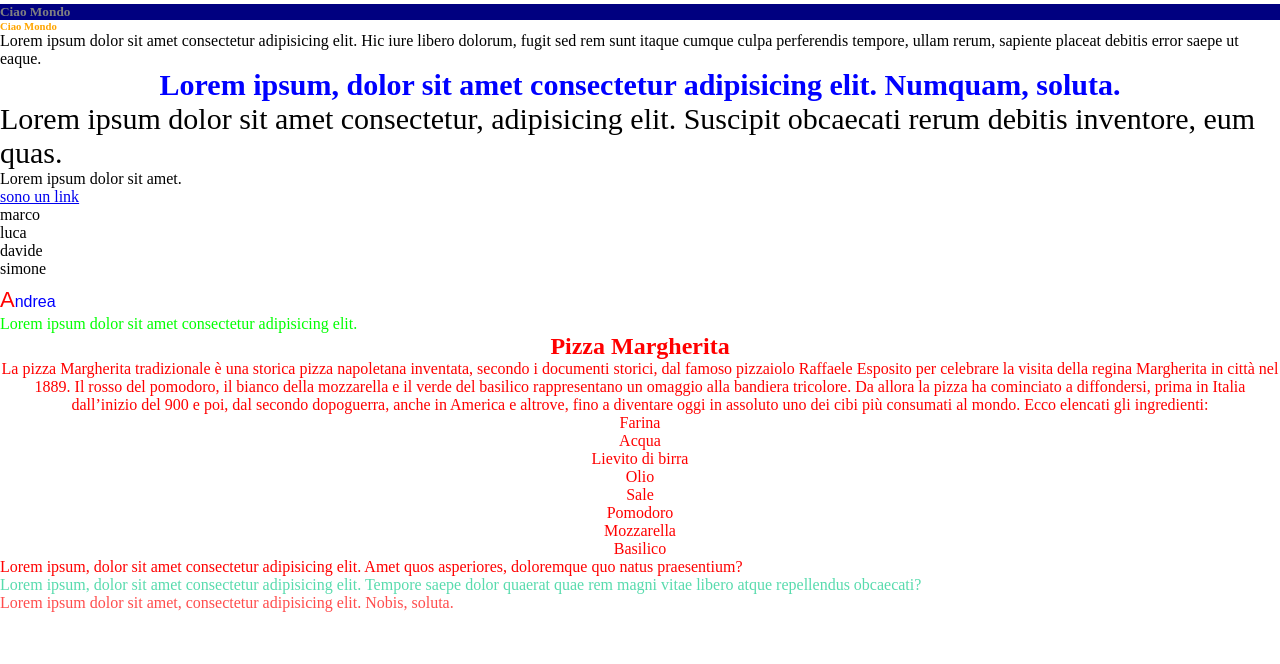
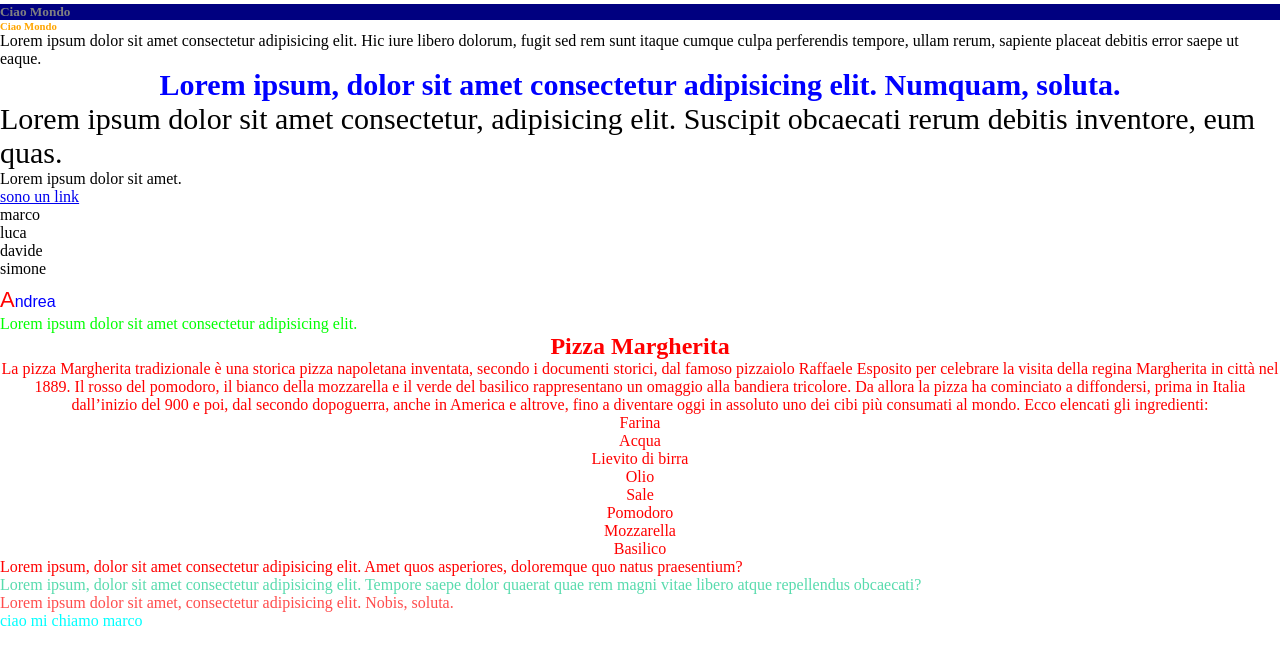
Before and after one commit to marcoozzzz05/marcoproject, a plain HTML site: page index.html in a window 1280 px wide. Shown: the part 112-776 px from the top of the page. Drawn offline with Linux system fonts and the light colour scheme.

Commit message:
add colorname

```diff
--- a/index.html
+++ b/index.html
@@ -52,6 +52,7 @@
     <p id="paralorem">Lorem ipsum, dolor sit amet consectetur adipisicing elit. Amet quos asperiores, doloremque quo natus praesentium?</p>
     <p id="paralorem2">Lorem ipsum, dolor sit amet consectetur adipisicing elit. Tempore saepe dolor quaerat quae rem magni vitae libero atque repellendus obcaecati?</p>
     <p id="paralorem3">Lorem ipsum dolor sit amet, consectetur adipisicing elit. Nobis, soluta.</p>
+    <p id="marco">ciao mi chiamo marco</p>
 
 </body>
 
--- a/style.css
+++ b/style.css
@@ -83,3 +83,7 @@ div {
 #paralorem3 {
     color: rgba(255, 0, 0, 0.7);
 }
+
+#marco {
+    color: cyan;
+}
```
